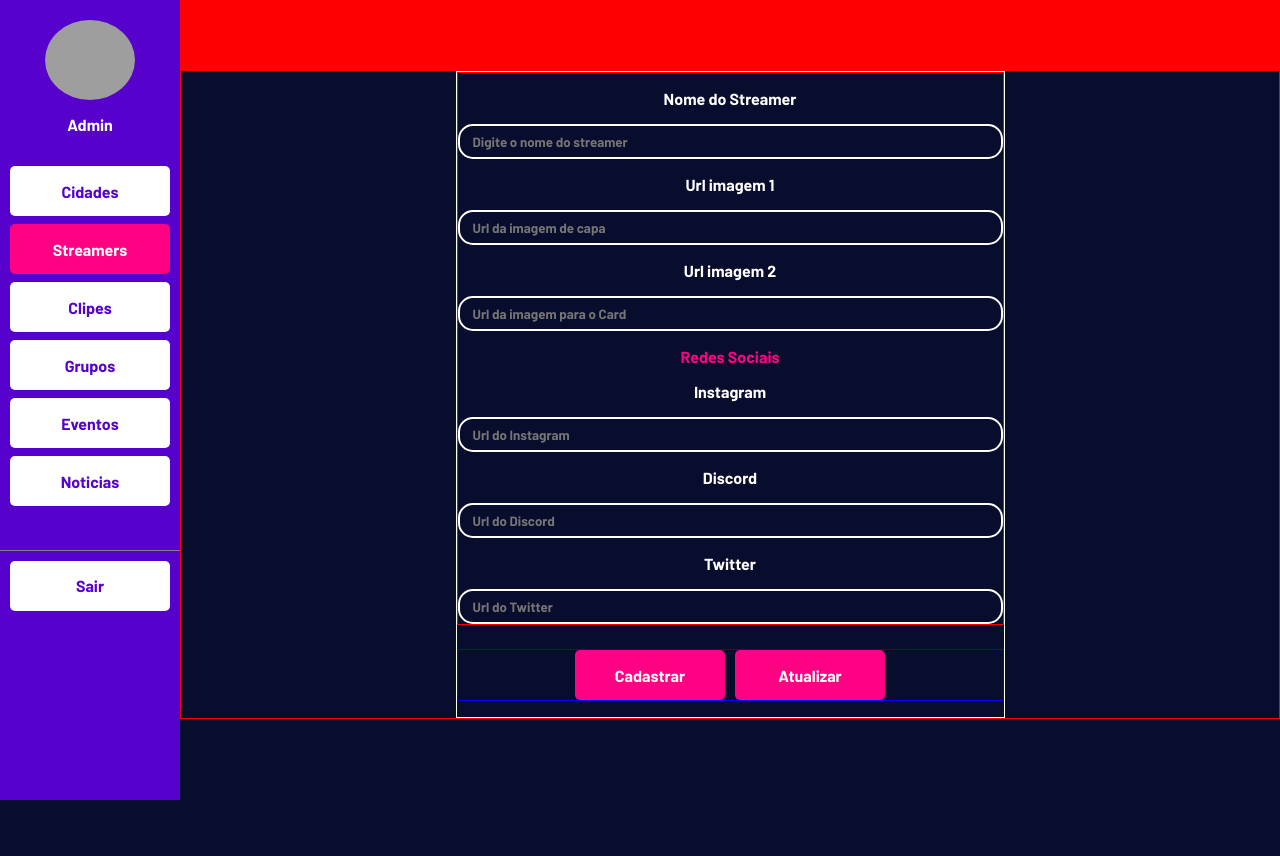
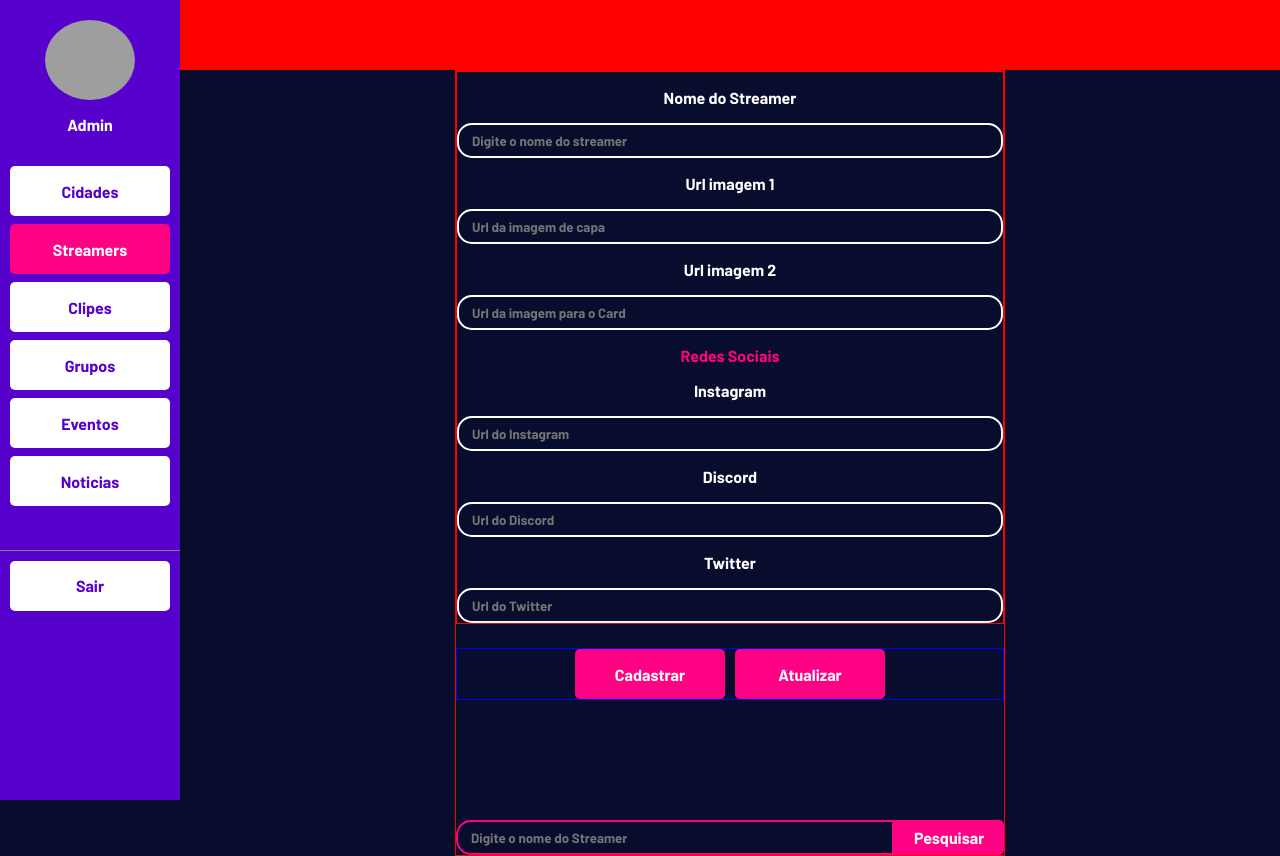
Before and after one commit to SamuelTelesSilva/TopRoleplayFront, a React (Create React App) app: page /dashboard/streamers in a window 1280 px wide. Before the commit the page ends 800 px from the top, so only its background shows below. Built offline with nearby package versions, Linux system fonts and the light colour scheme; grey boxes are pictures that could not be loaded.

Commit message:
Foi feito o form da pagina de Streamers e input de pesquisa

```diff
--- a/src/pages/DashboardStreamer/index.js
+++ b/src/pages/DashboardStreamer/index.js
@@ -1,5 +1,5 @@
 import React from 'react';
-import { Container, AreaForm, Form, AreaButton } from './styles';
+import { Container, AreaForm, Form, AreaButton, AreaContent } from './styles';
 import ButtonInput from '../../components/ButtonInput';
 
 const DashboardStreamer = () => {
@@ -8,21 +8,22 @@ const DashboardStreamer = () => {
 
     return(
         <Container>
+            <div className="aux-cont">
                 <AreaForm>
                     <Form>
                         <div className="title-input">Nome do  Streamer</div>
-                    <input type="text" placeholder="Digite o nome do streamer"/>
+                        <input className="input-form" type="text" placeholder="Digite o nome do streamer"/>
                         <div className="title-input">Url imagem 1</div>
-                    <input type="text" placeholder="Url da imagem de capa"/>
+                        <input className="input-form" type="text" placeholder="Url da imagem de capa"/>
                         <div className="title-input">Url imagem 2</div>
-                    <input type="text" placeholder="Url da imagem para o Card"/>
+                        <input className="input-form" type="text" placeholder="Url da imagem para o Card"/>
                         <div className="redeSociais">Redes Sociais</div>
                         <div className="title-input">Instagram</div>
-                    <input type="text" placeholder="Url do Instagram"/>
+                        <input className="input-form" type="text" placeholder="Url do Instagram"/>
                         <div className="title-input">Discord</div>
-                    <input type="text" placeholder="Url do Discord"/>
+                        <input className="input-form" type="text" placeholder="Url do Discord"/>
                         <div className="title-input">Twitter</div>
-                    <input type="text" placeholder="Url do Twitter"/>
+                        <input className="input-form" type="text" placeholder="Url do Twitter"/>
                     </Form>
                     <AreaButton>
                         <div className="button-register">
@@ -33,6 +34,16 @@ const DashboardStreamer = () => {
                         </div>
                     </AreaButton>
                 </AreaForm>
+                <AreaContent>
+                    <div className="search-content">
+                        <input className="input-search" type="text" placeholder="Digite o nome do Streamer"/>
+                        <div className="button-search">
+                            <input className="button-input-search" type="submit" value="Pesquisar"/>
+                        </div>
+                    </div>
+
+                </AreaContent>
+           </div>
         </Container>
     );
 }
--- a/src/pages/DashboardStreamer/styles.js
+++ b/src/pages/DashboardStreamer/styles.js
@@ -3,16 +3,30 @@ import styled from 'styled-components';
 export const Container = styled.div`
     display: flex;
     width: 100%;
-    height:auto;
-    border: 1px solid red;
     justify-content: center;
+    height: 100%;
+
+    .aux-cont{
+        display: block;
+        width: 50%;
+        border: 1px solid red;
+        height: 100%;
+    }
+
+    @media screen and (max-width: 640px){
+        justify-content: start;
+
+        .aux-cont{
+            width: 100%;
+        }
+    }
+
 `;
 
 export const AreaForm = styled.div`
     display: block;
-    width: 50%;
-    height: 100%;
-    border: 1px solid white;
+    width: 100%;
+    height: auto;
 `;
 
 export const Form = styled.div`
@@ -27,7 +41,7 @@ export const Form = styled.div`
         margin: 16px 0px 16px 0px;
     }
 
-    input{
+    .input-form{
         width: 100%;
         height: 35px;
         border-radius: 15px;
@@ -58,3 +72,45 @@ export const AreaButton = styled.div`
         width: 150px;
     }
 `;
+
+export const AreaContent = styled.div`
+    display: flex;
+    margin-top: 120px;
+
+
+    .search-content{
+        display: flex;
+        width: 100%;
+    }
+
+    .input-search{
+        width: 80%;
+        height: 35px;
+        border-radius: 15px 0px 0px 15px;
+        padding: 0px 8px 0px 13px;
+        background-color: var(--corFundoPrincipal);
+        border: 2px solid var(--corTerciaria);
+        color: white;
+    }
+
+    .button-search{
+        width: 20%;
+    }
+
+    .button-input-search{
+        display: flex;
+        justify-content: center;
+        align-items: center;
+        background: var(--corTerciaria);
+        border-radius: 0px 5px 5px 0px;
+        color: white;
+        width: 100%;
+        height: 35px;
+        font-size: 16px;
+
+        :hover{
+            cursor: pointer;
+        }
+    }
+
+`;
```
Also changed, not shown: src/components/CardItemDashboard/index.js (added), src/components/CardItemDashboard/styles.js (added). Lines whose indentation alone changed are shown as unchanged.
